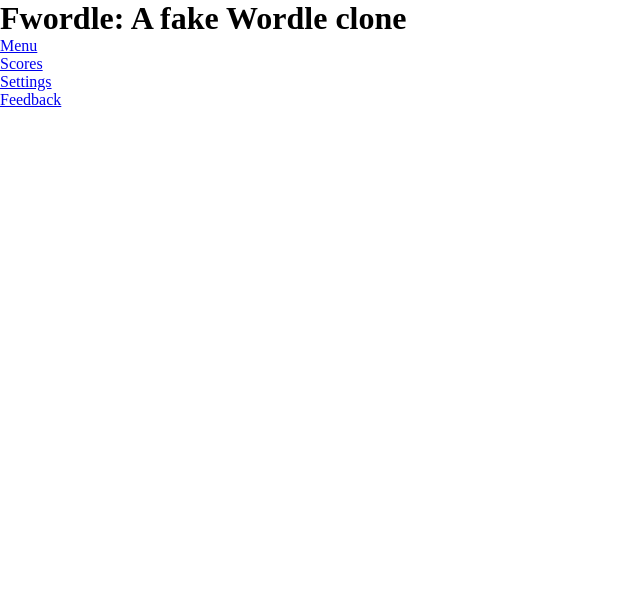
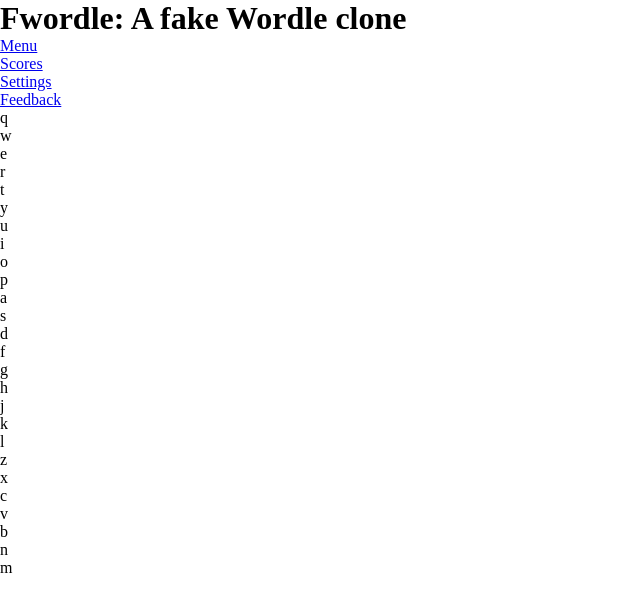
Before and after one commit to Uchotski/fake-wordle, a plain HTML site: page index.html in a window 1280 px wide. Shown: the whole page, without its empty margins (0-640 px from the left). Drawn offline with Linux system fonts and the light colour scheme.

Commit message:
Added divs for keyboard keys

```diff
--- a/index.html
+++ b/index.html
@@ -27,6 +27,32 @@
 
             <!-- Keyboard area to go here -->
             <section id="keyboard">
+                <div>q</div>
+                <div>w</div>
+                <div>e</div>
+                <div>r</div>
+                <div>t</div>
+                <div>y</div>
+                <div>u</div>
+                <div>i</div>
+                <div>o</div>
+                <div>p</div>
+                <div>a</div>
+                <div>s</div>
+                <div>d</div>
+                <div>f</div>
+                <div>g</div>
+                <div>h</div>
+                <div>j</div>
+                <div>k</div>
+                <div>l</div>
+                <div>z</div>
+                <div>x</div>
+                <div>c</div>
+                <div>v</div>
+                <div>b</div>
+                <div>n</div>
+                <div>m</div>
             </section>
         </article>
     </body>
```
